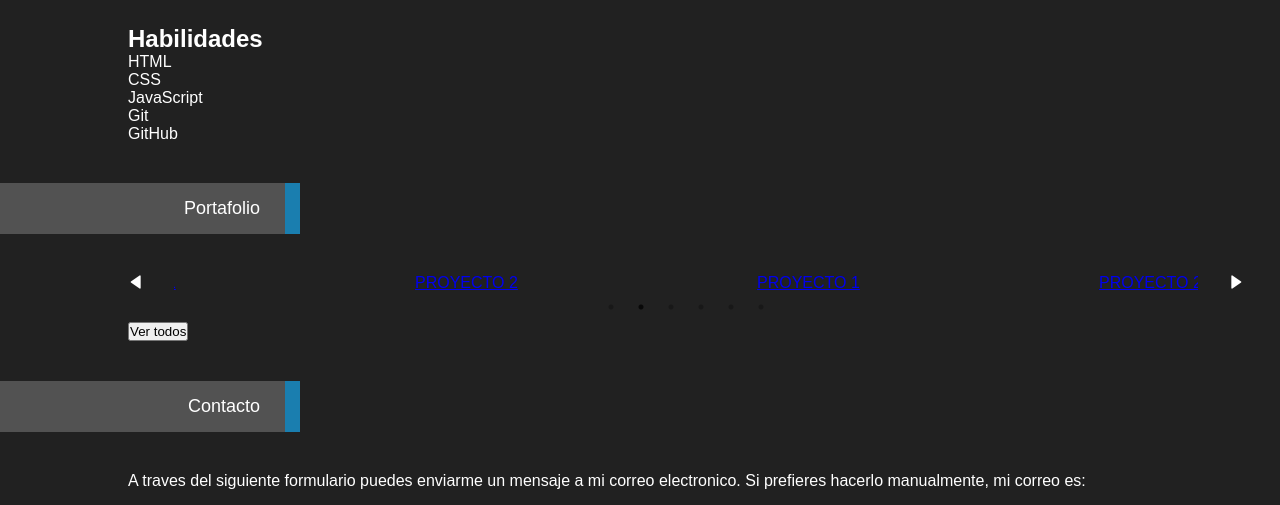
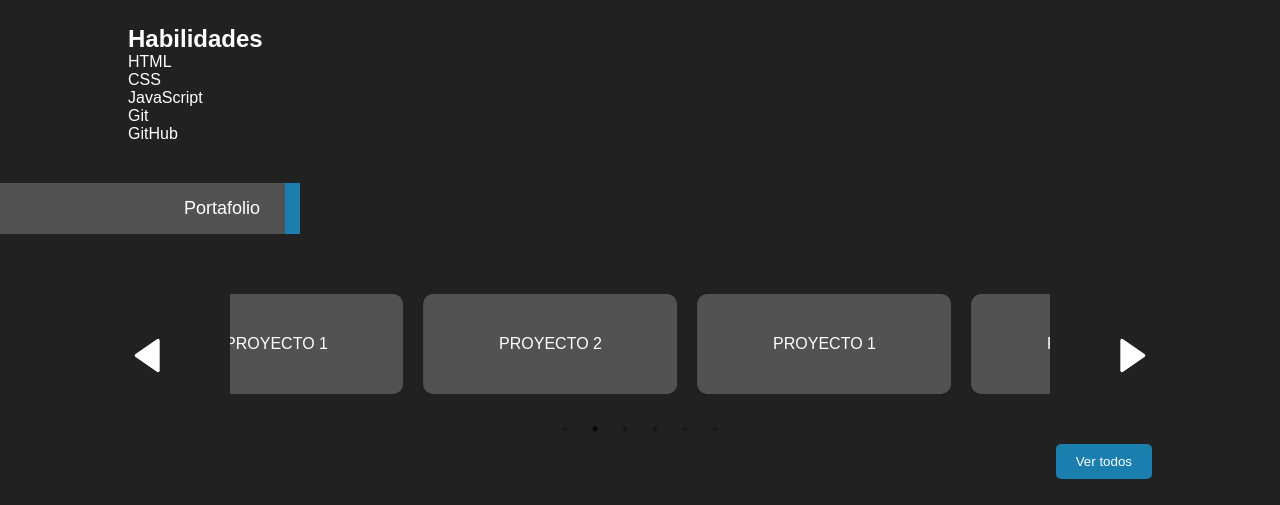
Before and after one commit to TomiGimenez/tomigimenez.github.io, a plain HTML site: page index.html in a window 1280 px wide. Shown: the part 940-1445 px from the top of the page. Drawn offline with nearby package versions, Linux system fonts and the light colour scheme.

Commit message:
Correccion carrusel

```diff
--- a/cs/styles.css
+++ b/cs/styles.css
@@ -151,20 +151,63 @@ body {
 /* --------- Portfolio --------- */
 .contenido-portfolio {
     display: flex;
+    align-items: center;
 }
 
+/* Estilos para el carrusel y las tarjetas */
 .portfolio-carousel {
-    /* background: red; */
+    scroll-behavior: smooth; /* Desplazamiento suave */
+    width: 80%; /* Carrusel ocupa el 70% del contenedor */
+    margin: 0 auto;
+    padding: 20px 0; /* Espacio arriba y abajo del carrusel */
+}
+.portfolio-card {
+    margin-right: 20px; /* Espacio entre tarjetas */
+    border-radius: 10px; /* Bordes redondeados */
+    background-color: var(--square-intro-dark); /* Color de fondo */
+    height: 100px;
+    width: 100px;
+
+}
+.portfolio-card a {
+    text-decoration: none;
+    color: white;
+    display: flex;
+    justify-content: center;
+    align-items: center;
+    height: 100px;
     width: 100%;
-    margin: 0 30px 30px;
 }
-/* .portfolio-card {
-    height: 200px;
-    width: 200px;
-    background: linear-gradient(
-        125.84deg,
-        rgba(255, 255, 255, 0.4) 1.44%,
-        rgba(255, 255, 255, 0.234909) 37.38%,
-        rgba(255, 255, 255, 0.1) 77.03%
-    );
-} */
+.portfolio-card a:hover {
+    color: var(--color-titulos);
+    transform: scale(1.1);
+}
+
+.next, .prev {
+    font-size: 40px;
+    cursor: pointer;
+    transition: all 0.3s ease;
+}
+.next:hover, .prev:hover {
+    color: var(--color-titulos);
+    transform: scale(1.2);
+}
+
+.show-more {
+    display: flex;
+    justify-content: flex-end;
+}
+
+button {
+    background-color: var(--color-titulos);
+    color: white;
+    border: none;
+    padding: 10px 20px;
+    border-radius: 5px;
+    cursor: pointer;
+    transition: all 0.3s ease;
+}
+button:hover {
+    background-color: white;
+    color: var(--color-titulos);
+}
--- a/index.html
+++ b/index.html
@@ -47,7 +47,7 @@
             </div>
             <div class="presentation-img">
                 <div class="box-img"></div>
-                <img src="img/profileX.png" alt="Profile picture">
+                <img src="img/profile.png" alt="Profile picture">
             </div>
         </div>
 
```
Also changed, not shown: img/landingPage.png (added).
